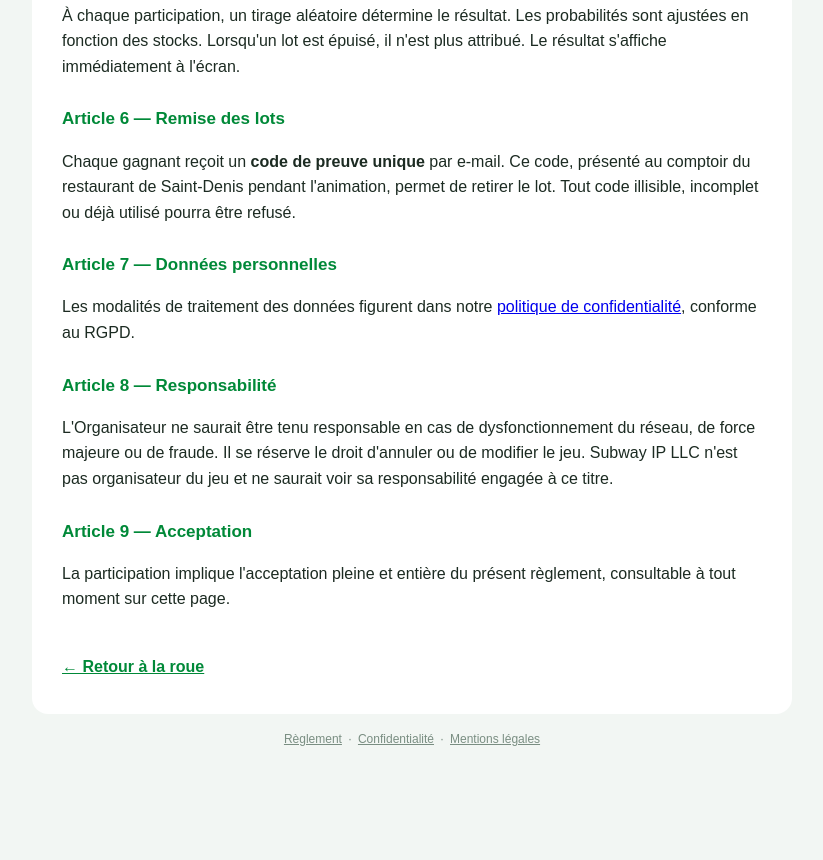
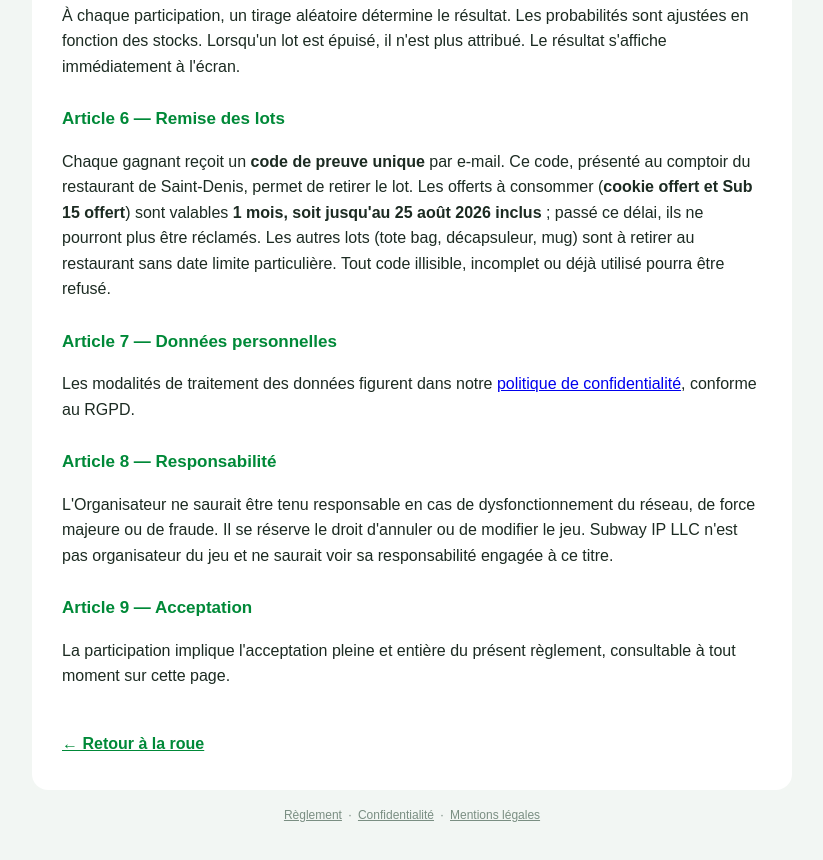
Before and after one commit to sadiyah-hedgy/roue-subway, a website: page public/reglement.html in a window 1280 px wide. Shown: the part 1099-1959 px from the top of the page, without its empty margins (228-1051 px from the left). Before the commit the page ends 1888 px from the top, so only its background shows below. Drawn offline with Linux system fonts and the light colour scheme.

Commit message:
Add files via upload

```diff
--- a/public/reglement.html
+++ b/public/reglement.html
@@ -63,7 +63,10 @@
 
   <h2>Article 6 — Remise des lots</h2>
   <p>Chaque gagnant reçoit un <strong>code de preuve unique</strong> par e-mail. Ce code, présenté
-  au comptoir du restaurant de Saint-Denis pendant l'animation, permet de retirer le lot.
+  au comptoir du restaurant de Saint-Denis, permet de retirer le lot. Les offerts à consommer
+  (<strong>cookie offert et Sub 15 offert</strong>) sont valables <strong>1 mois, soit jusqu'au
+  25 août 2026 inclus</strong> ; passé ce délai, ils ne pourront plus être réclamés. Les autres lots
+  (tote bag, décapsuleur, mug) sont à retirer au restaurant sans date limite particulière.
   Tout code illisible, incomplet ou déjà utilisé pourra être refusé.</p>
 
   <h2>Article 7 — Données personnelles</h2>
```
